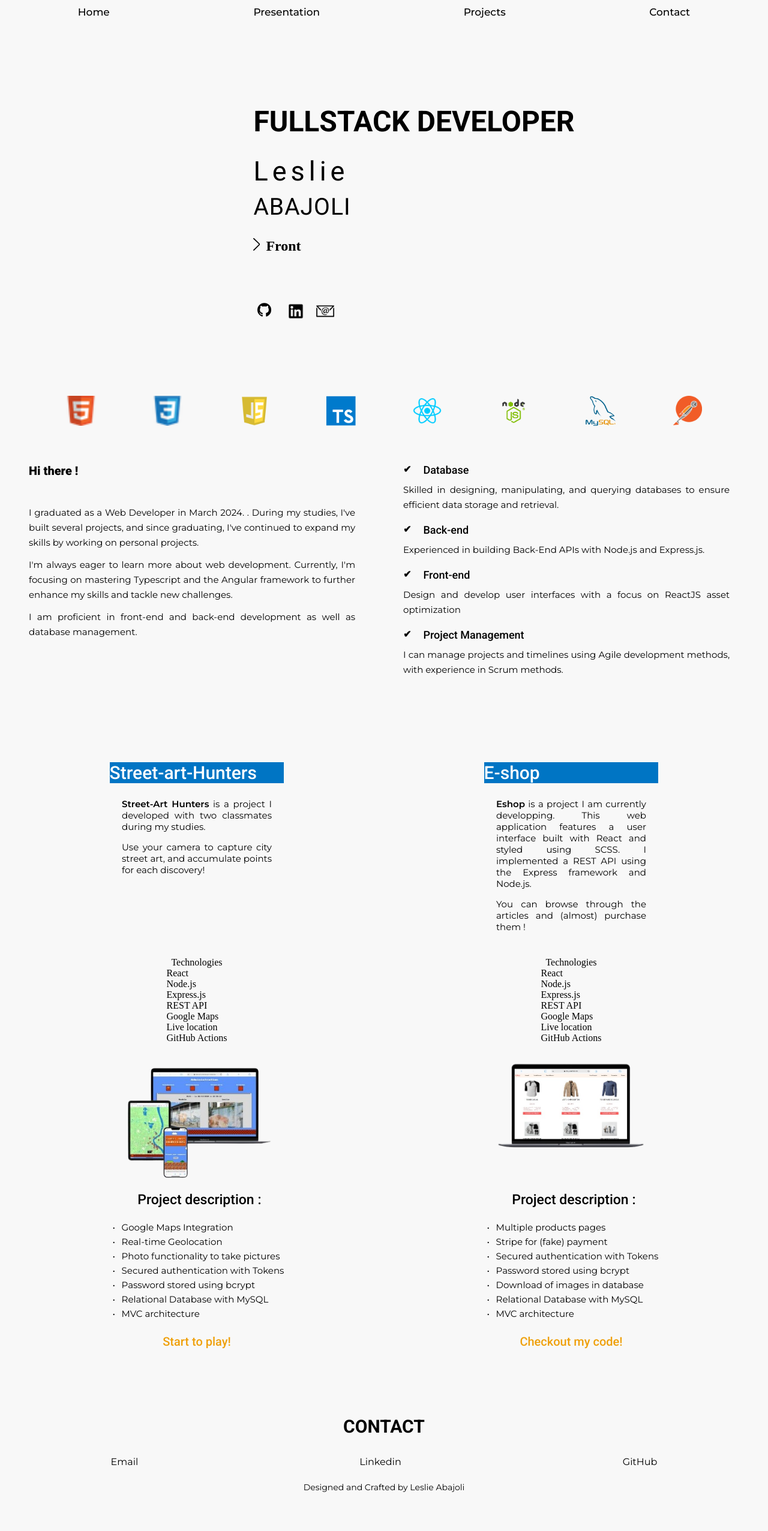
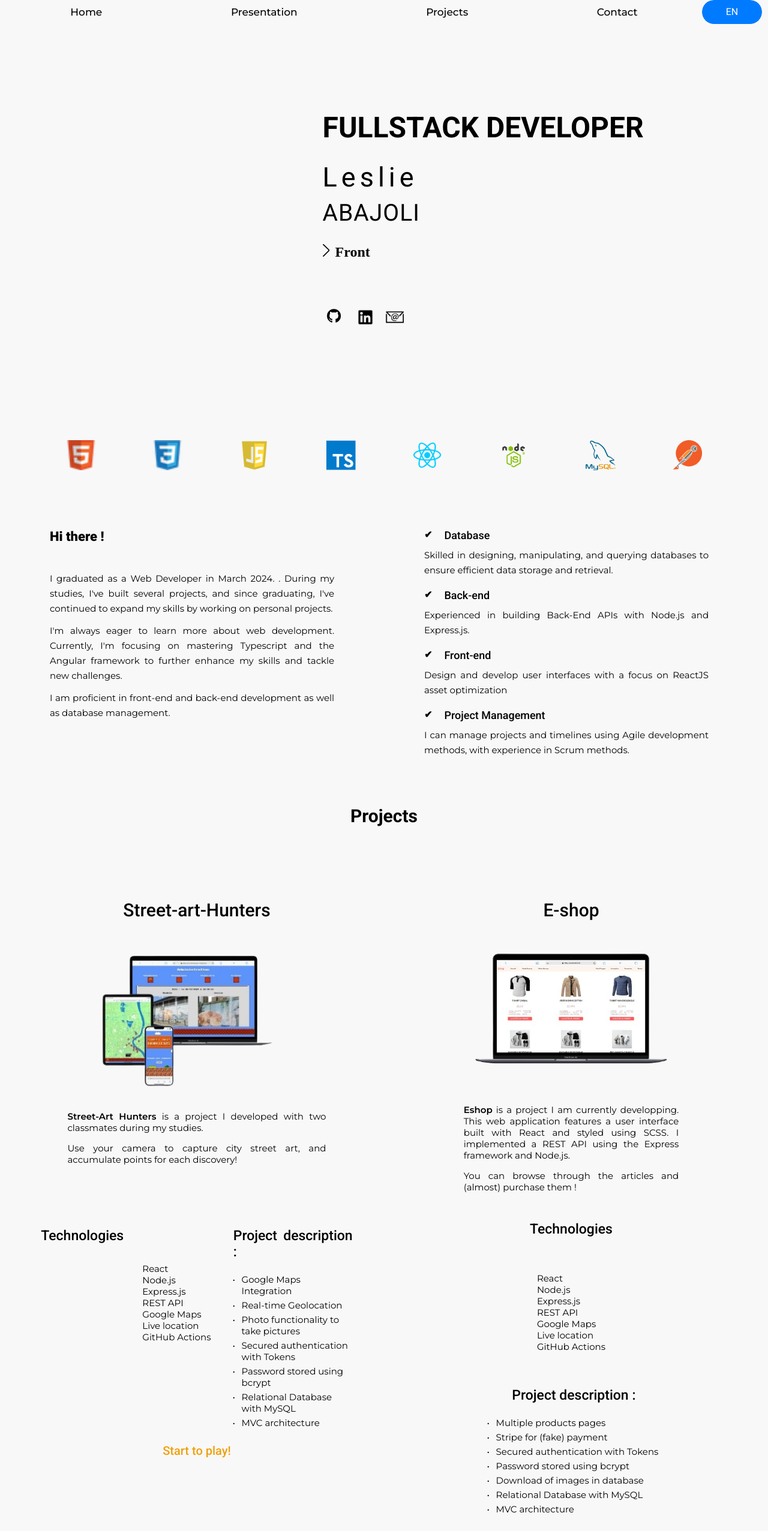
Before and after one commit to LeslieCore34/MyPortfolio, a React (Vite) app in the folder Frontend/: page /myportfolio/ in a window 1280 px wide. Shown: the top 2553 px of the page at 60% size. Before the commit the page ends 2491 px from the top, so only its background shows below. Built offline with nearby package versions, Linux system fonts and the light colour scheme.

Commit message:
added slider button

```diff
--- /dev/null
+++ b/Frontend/src/components/ButtonLanguage.jsx
@@ -0,0 +1,17 @@
+import { useLanguageContext } from "../context/langageContext";
+
+export default function ButtonLanguage() {
+  const { language, setLanguage } = useLanguageContext();
+
+  const toggleLanguage = () => {
+    setLanguage((lang) => (lang === "en" ? "fr" : "en"));
+  };
+
+  return (
+    <div className="language-toggle" onClick={toggleLanguage}>
+      <div className={`slider ${language === "en" ? "right" : "left"}`}>
+        {language === "en" ? "EN" : "FR"}
+      </div>
+    </div>
+  );
+}
--- a/Frontend/src/components/Eshop.jsx
+++ b/Frontend/src/components/Eshop.jsx
@@ -4,6 +4,9 @@ export default function Eshop() {
   return (
     <div className="project-container" id="section-projects">
       <h1 className="project-title">E-shop</h1>
+      <div className="image-container">
+        <div className="project-image-eshop"></div>
+      </div>
       <div className="project-use-description">
         <p className="description-text-project">
           <span>Eshop</span> is a project I am currently developping. This web
@@ -15,8 +18,9 @@ export default function Eshop() {
           </p>
         </p>
       </div>
-      <div>Technologies</div>
-      <ul className="techno-list">
+      <div className="technologies-title">Technologies</div>
+      <div className="techno-list">
+        <ul>
           <li>React</li>
           <li>Node.js</li>
           <li>Express.js</li>
@@ -25,10 +29,7 @@ export default function Eshop() {
           <li>Live location</li>
           <li> GitHub Actions</li>
         </ul>
-      <div className="image-container">
-        <div className="project-image-eshop"></div>
       </div>
-
       <div className="list-container">
         <h2 className="project-description">Project description :</h2>
         <ul className="functionnalities">
--- a/Frontend/src/components/NavBar.jsx
+++ b/Frontend/src/components/NavBar.jsx
@@ -1,5 +1,6 @@
 import PropTypes from "prop-types";
 import { useEffect } from "react";
+import ButtonLanguage from "./ButtonLanguage";
 
 export default function NavBar({ menuOpen, setMenuOpen }) {
   const handleResize = () => {
@@ -21,8 +22,6 @@ export default function NavBar({ menuOpen, setMenuOpen }) {
       setMenuOpen((prevMenuOpen) => !prevMenuOpen);
     }
   };
-
-  console.log(menuOpen);
 
   return (
     <nav className="NavBar">
@@ -48,6 +47,7 @@ export default function NavBar({ menuOpen, setMenuOpen }) {
           <a href="#section-contact" className="section-menu">
             Contact
           </a>
+          <ButtonLanguage />
         </div>
       </div>
     </nav>
--- a/Frontend/src/components/PresentationSection.jsx
+++ b/Frontend/src/components/PresentationSection.jsx
@@ -1,12 +1,18 @@
+import presentationData from "../data/presentationData.json";
+import { useLanguageContext } from "../context/langageContext";
+
 /* eslint-disable react/no-unescaped-entities */
 export default function PresentationSection() {
+  const { language } = useLanguageContext();
+  const data = presentationData[language];
+
   return (
     <>
       <section
         id="section-presentation"
         className="presentation-main-container"
       >
-        <h1 className="presentation-title">Hi there !</h1>
+        <h1 className="presentation-title">{data["presentation-title"]}</h1>
         <p className="presentation-second-container">
           <p className="presentation-one">
             I graduated as a Web Developer in March 2024. . During my studies,
--- a/Frontend/src/components/StreetArt.jsx
+++ b/Frontend/src/components/StreetArt.jsx
@@ -4,6 +4,9 @@ export default function StreetArt() {
   return (
     <div className="project-container" id="section-projects">
       <h1 className="project-title">Street-art-Hunters</h1>
+      <div className="image-container">
+        <div className="project-image"></div>
+      </div>
       <div className="project-use-description">
         <p className="description-text-project">
           <span>Street-Art Hunters</span> is a project I developed with two
@@ -14,8 +17,11 @@ export default function StreetArt() {
           </p>
         </p>
       </div>
-      <div>Technologies</div>
-      <ul className="techno-list">
+
+      <section className="list-test">
+        <div className="technologies-title">Technologies</div>
+        <div className="techno-list">
+          <ul>
             <li>React</li>
             <li>Node.js</li>
             <li>Express.js</li>
@@ -24,8 +30,6 @@ export default function StreetArt() {
             <li>Live location</li>
             <li> GitHub Actions</li>
           </ul>
-      <div className="image-container">
-        <div className="project-image"></div>
         </div>
         <div className="list-container">
           <h2 className="project-description">Project description :</h2>
@@ -38,7 +42,8 @@ export default function StreetArt() {
             <li>Relational Database with MySQL</li>
             <li>MVC architecture</li>
           </ul>
-
+        </div>
+      </section>
       <Link
         className="link-streetart"
         to="https://street-art-hunter.laloupe-1.wilders.dev/map"
@@ -47,6 +52,5 @@ export default function StreetArt() {
         Start to play!
       </Link>
     </div>
-    </div>
   );
 }
--- /dev/null
+++ b/Frontend/src/context/langageContext.jsx
@@ -0,0 +1,30 @@
+import { createContext, useContext, useMemo, useState } from "react";
+import PropTypes from "prop-types";
+
+const LanguageContext = createContext();
+
+function LanguageContextProvider({ children }) {
+  const [language, setLanguage] = useState("en");
+
+  const context = useMemo(
+    () => ({
+      language,
+      setLanguage,
+    }),
+    [language]
+  );
+
+  return (
+    <LanguageContext.Provider value={context}>
+      {children}
+    </LanguageContext.Provider>
+  );
+}
+
+LanguageContextProvider.propTypes = {
+  children: PropTypes.node.isRequired,
+};
+
+export { LanguageContext, LanguageContextProvider };
+// eslint-disable-next-line react-refresh/only-export-components
+export const useLanguageContext = () => useContext(LanguageContext);
--- a/Frontend/src/main.jsx
+++ b/Frontend/src/main.jsx
@@ -3,12 +3,17 @@ import ReactDOM from "react-dom";
 import { createBrowserRouter, RouterProvider } from "react-router-dom";
 import App from "./App.jsx";
 import Home from "./pages/Home.jsx";
+import { LanguageContextProvider } from "./context/langageContext.jsx";
 
 const router = createBrowserRouter(
   [
     {
       path: "/",
-      element: <App />,
+      element: (
+        <LanguageContextProvider>
+          <App />
+        </LanguageContextProvider>
+      ),
       children: [{ path: "/", element: <Home /> }],
     },
   ],
--- a/Frontend/src/pages/Home.jsx
+++ b/Frontend/src/pages/Home.jsx
@@ -20,6 +20,7 @@ export default function Home() {
         <TechnicalSkills />
         <StackImages />
       </div>
+      <div className="projects-intro">Projects</div>
       <div className="grid-container-projects">
         <StreetArt />
         <Eshop />
--- a/Frontend/src/style/main.css
+++ b/Frontend/src/style/main.css
@@ -67,6 +67,36 @@ body {
 }
 .NavBar .menu.active .menu-container .section-menu {
   margin-top: 11px;
+}
+
+.language-toggle {
+  position: relative;
+  width: 100px;
+  height: 40px;
+  background-color: #ccc;
+  cursor: pointer;
+  border-radius: 20px;
+  overflow: hidden;
+}
+
+.slider {
+  height: 100%;
+  width: 100%;
+  background-color: #007bff;
+  color: white;
+  line-height: 40px;
+  text-align: center;
+  position: absolute;
+  transition: transform 0.3s ease-in-out;
+  border-radius: 20px;
+}
+
+.slider.right {
+  transform: translateX(0);
+}
+
+.slider.left {
+  transform: translateX(-100%);
 }
 
 .home {
@@ -209,7 +239,7 @@ body {
   margin-bottom: 10px;
   margin-left: 20px;
   font-family: "Roboto", sans-serif;
-  font-weight: 800;
+  font-weight: 500;
   font-style: normal;
 }
 .technical-text-container .technical-text {
@@ -268,6 +298,15 @@ body {
   justify-items: center;
 }
 
+.projects-intro {
+  display: flex;
+  justify-content: center;
+  font-size: 30px;
+  margin-top: 25px;
+  font-family: "Roboto", sans-serif;
+  font-weight: 700;
+}
+
 .project-container {
   height: auto;
   width: -moz-fit-content;
@@ -286,9 +325,10 @@ body {
   font-family: "Roboto", sans-serif;
   font-weight: 500;
   font-style: normal;
-  color: white;
-  background-color: #0075c4;
+  color: black;
   width: 100%;
+  display: flex;
+  justify-content: center;
 }
 .project-container .project-use-description {
   margin: 1em;
@@ -299,20 +339,34 @@ body {
   font-size: 15px;
   display: flex;
   flex-direction: column;
-  width: 250px;
-  height: 250px;
 }
 .project-container .project-use-description .how-to-use {
   margin-top: 1em;
 }
-.project-container .project-image {
+
+.techno-list {
+  font-family: "Montserrat", sans-serif;
+  font-optical-sizing: auto;
+  font-weight: 400;
+  font-style: normal;
+  font-size: 15px;
+  display: flex;
+  flex-direction: column;
+  justify-content: center;
+  align-items: center;
+  width: 250px;
+  height: 250px;
+}
+
+.project-image {
   background-image: url(../assets/street-art-devices2.png);
   background-size: contain;
   background-repeat: no-repeat;
   height: 210px;
   width: 210px;
 }
-.project-container .project-image-eshop {
+
+.project-image-eshop {
   background-image: url(../assets/Eshop.png);
   background-size: contain;
   background-repeat: no-repeat;
@@ -549,6 +603,8 @@ span {
   }
   .project-use-description {
     width: 75%;
+    width: 250px;
+    height: 250px;
   }
   .description-text-project {
     height: 215px;
@@ -605,7 +661,7 @@ span {
   .home {
     height: 470px;
     margin-left: 33%;
-    margin-bottom: 1em;
+    margin-bottom: 5em;
   }
   .home .fullstack {
     font-size: 48px;
@@ -629,15 +685,41 @@ span {
     margin-top: 5em;
     width: 40%;
   }
-  .technical-text {
-    line-height: 25px;
+  .presentation-main-container {
+    padding: 50px;
+  }
+  .presentation-main-container .presentation-title {
+    font-size: 22px;
   }
   .presentation-second-container {
     margin-top: 35px;
   }
+  .technical-text-container {
+    padding: 50px;
+  }
+  .technical-title {
+    font-size: 20px;
+  }
+  .technical-text {
+    line-height: 25px;
+  }
   .project-container .project-title {
     margin-top: 10px;
     font-size: 30px;
+  }
+  .project-container .project-image-eshop {
+    height: 281px;
+    width: 383px;
+  }
+  .project-container .project-image {
+    height: 292px;
+    width: 386px;
+  }
+  .technologies-title {
+    font-size: 23px;
+    font-family: "Roboto", sans-serif;
+    font-weight: 500;
+    font-style: normal;
   }
   .grid-container-projects {
     display: grid;
@@ -657,6 +739,8 @@ span {
   }
   .project-use-description {
     margin-top: 2em;
+    width: 83%;
+    height: 180px;
   }
   .project-use-description .description-text-project {
     height: 140px;
@@ -673,4 +757,15 @@ span {
   .contact-container .contact-details {
     font-size: 16px;
   }
+}
+@media screen and (min-width: 1200px) {
+  .home {
+    height: 470px;
+    margin-left: 42%;
+    margin-bottom: 5em;
+  }
+  .list-test {
+    display: flex;
+    flex-direction: row;
+  }
 }/*# sourceMappingURL=main.css.map */
--- a/Frontend/src/style/main.scss
+++ b/Frontend/src/style/main.scss
@@ -74,6 +74,36 @@ body {
       }
     }
   }
+}
+
+.language-toggle {
+  position: relative;
+  width: 100px;
+  height: 40px;
+  background-color: #ccc;
+  cursor: pointer;
+  border-radius: 20px;
+  overflow: hidden;
+}
+
+.slider {
+  height: 100%;
+  width: 100%;
+  background-color: #007bff;
+  color: white;
+  line-height: 40px;
+  text-align: center;
+  position: absolute;
+  transition: transform 0.3s ease-in-out;
+  border-radius: 20px;
+}
+
+.slider.right {
+  transform: translateX(0);
+}
+
+.slider.left {
+  transform: translateX(-100%);
 }
 
 // HOME SECTION
@@ -234,7 +264,7 @@ body {
     margin-bottom: 10px;
     margin-left: 20px;
     font-family: "Roboto", sans-serif;
-    font-weight: 800;
+    font-weight: 500;
     font-style: normal;
   }
 
@@ -301,6 +331,15 @@ body {
   justify-items: center;
 }
 
+.projects-intro {
+  display: flex;
+  justify-content: center;
+  font-size: 30px;
+  margin-top: 25px;
+  font-family: "Roboto", sans-serif;
+  font-weight: 700;
+}
+
 .project-container {
   height: auto;
   width: fit-content;
@@ -318,9 +357,10 @@ body {
     font-family: "Roboto", sans-serif;
     font-weight: 500;
     font-style: normal;
-    color: white;
-    background-color: #0075c4;
+    color: black;
     width: 100%;
+    display: flex;
+    justify-content: center;
   }
 
   .project-use-description {
@@ -332,12 +372,27 @@ body {
     font-size: 15px;
     display: flex;
     flex-direction: column;
-    width: 250px;
-    height: 250px;
+    // width: 250px;
+    // height: 250px;
 
     .how-to-use {
       margin-top: 1em;
     }
+  }
+}
+
+.techno-list {
+  font-family: "Montserrat", sans-serif;
+  font-optical-sizing: auto;
+  font-weight: 400;
+  font-style: normal;
+  font-size: 15px;
+  display: flex;
+  flex-direction: column;
+  justify-content: center;
+  align-items: center;
+  width: 250px;
+  height: 250px;
 }
 
 .project-image {
@@ -353,7 +408,6 @@ body {
   background-repeat: no-repeat;
   height: 210px;
   width: 210px;
-  }
 }
 
 .list-container {
@@ -624,6 +678,8 @@ span {
 
   .project-use-description {
     width: 75%;
+    width: 250px;
+    height: 250px;
   }
 
   .description-text-project {
@@ -692,7 +748,7 @@ span {
   .home {
     height: 470px;
     margin-left: 33%;
-    margin-bottom: 1em;
+    margin-bottom: 5em;
   }
   .home .fullstack {
     font-size: 48px;
@@ -723,17 +779,48 @@ span {
     width: 40%;
   }
 
-  .technical-text {
-    line-height: 25px;
+  .presentation-main-container {
+    padding: 50px;
+  }
+
+  .presentation-main-container .presentation-title {
+    font-size: 22px;
   }
 
   .presentation-second-container {
     margin-top: 35px;
   }
+  .technical-text-container {
+    padding: 50px;
+  }
+  .technical-title {
+    font-size: 20px;
+  }
+
+  .technical-text {
+    line-height: 25px;
+  }
 
   .project-container .project-title {
     margin-top: 10px;
     font-size: 30px;
+  }
+
+  .project-container .project-image-eshop {
+    height: 281px;
+    width: 383px;
+  }
+
+  .project-container .project-image {
+    height: 292px;
+    width: 386px;
+  }
+
+  .technologies-title {
+    font-size: 23px;
+    font-family: "Roboto", sans-serif;
+    font-weight: 500;
+    font-style: normal;
   }
 
   .grid-container-projects {
@@ -758,6 +845,9 @@ span {
 
   .project-use-description {
     margin-top: 2em;
+    width: 83%;
+    height: 180px;
+
     .description-text-project {
       height: 140px;
     }
@@ -779,3 +869,16 @@ span {
     font-size: 16px;
   }
 }
+
+@media screen and (min-width: 1200px) {
+  .home {
+    height: 470px;
+    margin-left: 42%;
+    margin-bottom: 5em;
+  }
+
+  .list-test {
+    display: flex;
+    flex-direction: row;
+  }
+}
```
Also changed, not shown: 1 other file (tests, documents, lock files or other folders). Lines whose indentation alone changed are shown as unchanged.
